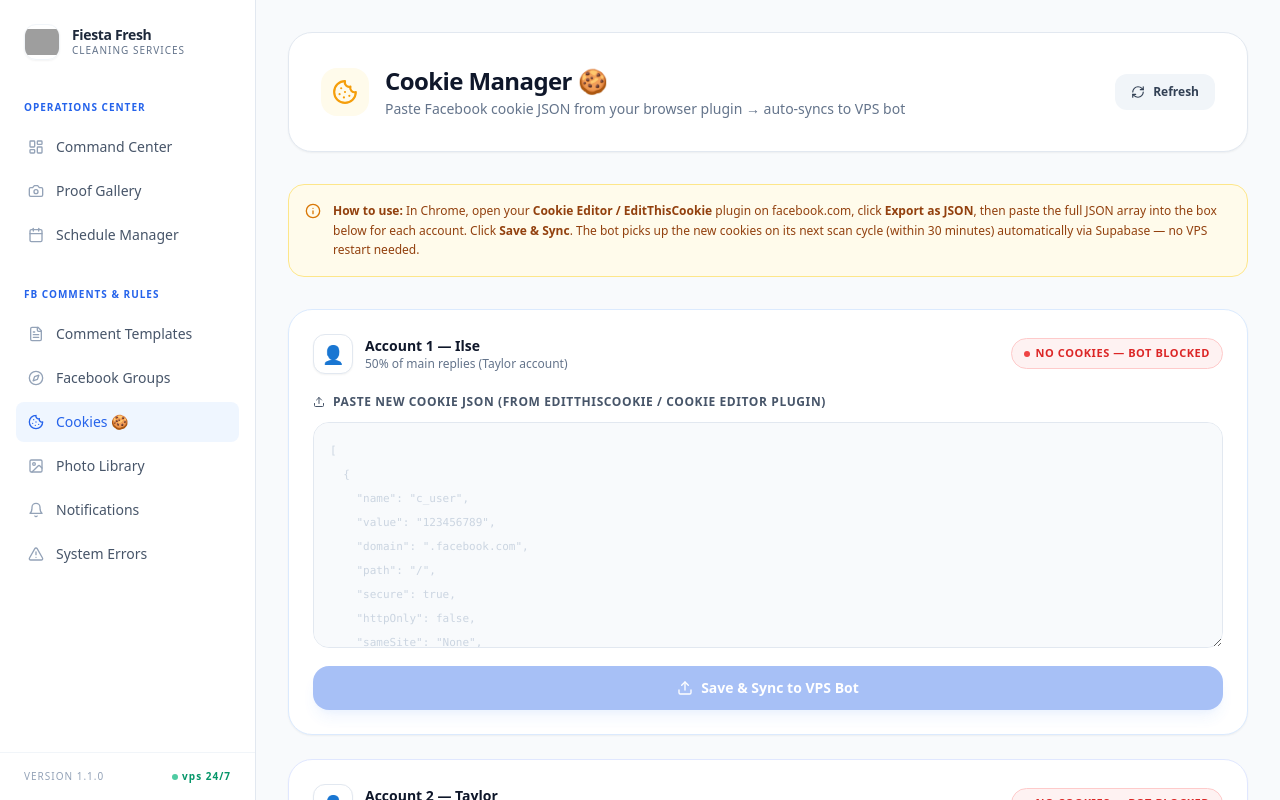
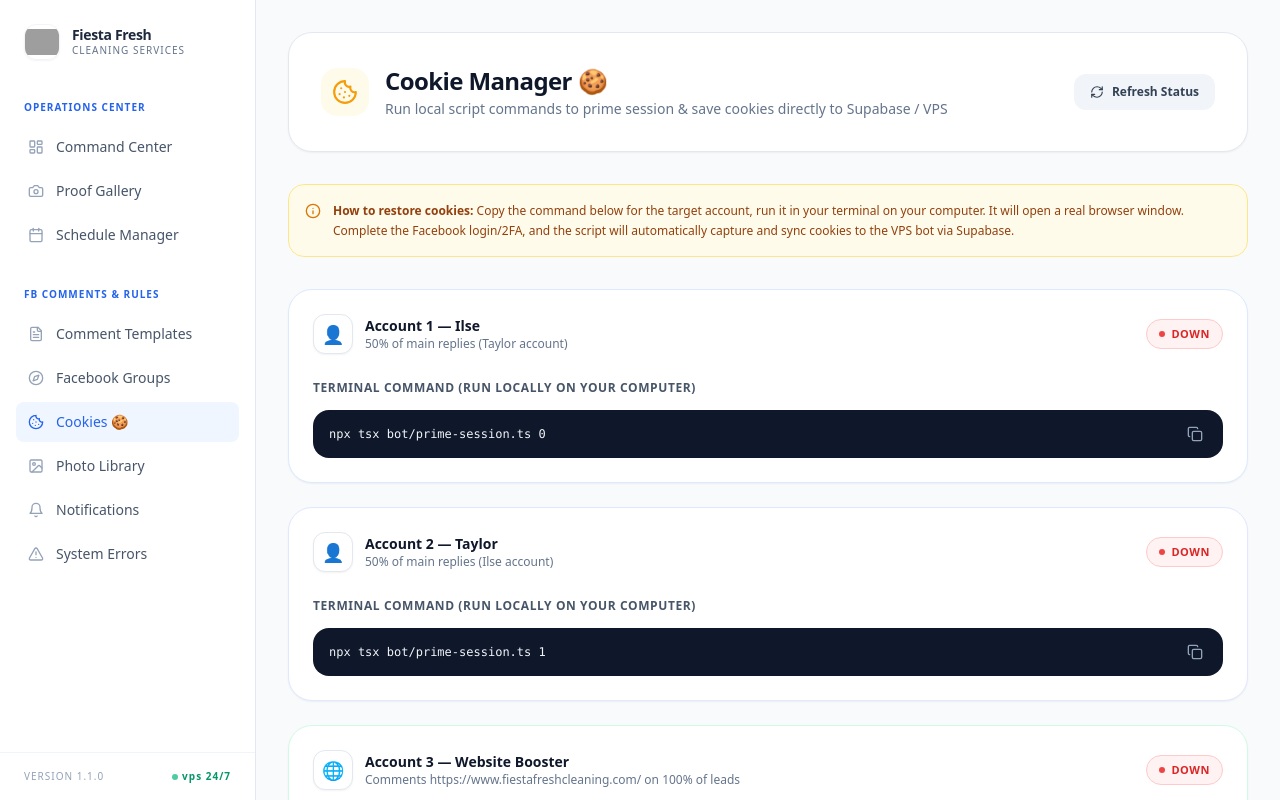
Before and after one commit to support897/Fiesta-Fresh-Comments-Automation, a Next.js app in the folder dashboard/: page /cookies in a window 1280 px wide. Built offline with nearby package versions, Linux system fonts and the light colour scheme; no server answers; the database is empty; grey boxes are pictures that could not be loaded.

Commit message:
feat: show copyable terminal command for priming cookies instead of JSON paste area

```diff
--- a/dashboard/src/app/cookies/page.tsx
+++ b/dashboard/src/app/cookies/page.tsx
@@ -178,6 +178,20 @@
     emerald: "bg-emerald-600 hover:bg-emerald-700 shadow-emerald-500/20",
   };
 
+  const commandsMap: Record<string, string> = {
+    "ilse2taylor@gmail.com": "npx tsx bot/prime-session.ts 0",
+    "projects.reports.ilse@gmail.com": "npx tsx bot/prime-session.ts 1",
+    "account3": "npx tsx bot/save_account3_session.ts",
+  };
+
+  const [copiedKey, setCopiedKey] = useState<string | null>(null);
+
+  const handleCopyCommand = (key: string, cmd: string) => {
+    navigator.clipboard.writeText(cmd);
+    setCopiedKey(key);
+    setTimeout(() => setCopiedKey(null), 2000);
+  };
+
   return (
     <div className="space-y-8 animate-in fade-in duration-700 font-sans">
       {/* Header */}
@@ -192,7 +206,7 @@
                 Cookie Manager 🍪
               </h1>
               <p className="text-sm text-slate-500 font-medium mt-0.5">
-                Paste Facebook cookie JSON from your browser plugin → auto-syncs to VPS bot
+                Run local script commands to prime session &amp; save cookies directly to Supabase / VPS
               </p>
             </div>
           </div>
@@ -202,7 +216,7 @@
             className="bg-slate-100 hover:bg-slate-200 text-slate-700 px-4 py-2.5 rounded-xl font-bold text-xs flex items-center gap-2 transition-all disabled:opacity-50 self-start md:self-auto"
           >
             <RefreshCw size={14} className={isLoading ? "animate-spin" : ""} />
-            Refresh
+            Refresh Status
           </button>
         </div>
       </div>
@@ -211,12 +225,7 @@
       <div className="bg-amber-50 border border-amber-200 rounded-2xl p-4 flex items-start gap-3">
         <Info size={16} className="text-amber-600 shrink-0 mt-0.5" />
         <div className="text-xs text-amber-800 leading-relaxed">
-          <strong>How to use:</strong> In Chrome, open your{" "}
-          <strong>Cookie Editor / EditThisCookie</strong> plugin on facebook.com, click{" "}
-          <strong>Export as JSON</strong>, then paste the full JSON array into the box below for
-          each account. Click <strong>Save &amp; Sync</strong>. The bot picks up the new cookies on
-          its next scan cycle (within 30 minutes) automatically via Supabase — no VPS restart
-          needed.
+          <strong>How to restore cookies:</strong> Copy the command below for the target account, run it in your terminal on your computer. It will open a real browser window. Complete the Facebook login/2FA, and the script will automatically capture and sync cookies to the VPS bot via Supabase.
         </div>
       </div>
 
@@ -226,9 +235,8 @@
           const session = sessions[account.supabaseEmail];
           const cookieCount = session?.cookies?.length ?? 0;
           const isConnected = cookieCount > 0;
-          const uploadState = uploadStates[account.key] || "idle";
-          const uploadError = uploadErrors[account.key] || "";
           const isJsonVisible = showJson[account.key] ?? false;
+          const command = commandsMap[account.supabaseEmail] || "";
 
           return (
             <div
@@ -261,14 +269,21 @@
                         isConnected ? "bg-emerald-500 animate-pulse" : "bg-red-500"
                       }`}
                     />
-                    {isConnected ? `${cookieCount} cookies active` : "No cookies — bot blocked"}
+                    {isConnected ? "Active" : "Down"}
                   </span>
 
                   {/* Cookie count badge */}
+                  {isConnected && (
+                    <span className="inline-flex items-center gap-1 px-2.5 py-1 rounded-full text-[10px] font-semibold text-slate-500 bg-slate-50 border border-slate-200">
+                      Active: {cookieCount} cookies
+                    </span>
+                  )}
+
+                  {/* Update timestamp */}
                   {session?.updated_at && (
                     <span className="inline-flex items-center gap-1 px-2.5 py-1 rounded-full text-[10px] font-semibold text-slate-500 bg-slate-50 border border-slate-200">
                       <Clock size={10} />
-                      Updated {new Date(session.updated_at).toLocaleString()}
+                      Synced {new Date(session.updated_at).toLocaleString()}
                     </span>
                   )}
                 </div>
@@ -280,7 +295,7 @@
                   <div className="flex items-center justify-between px-4 py-2.5 border-b border-slate-100 bg-slate-50/50">
                     <span className="text-[11px] font-bold text-slate-500 uppercase tracking-wider flex items-center gap-1.5">
                       <ShieldCheck size={12} className="text-emerald-500" />
-                      Active Cookies ({cookieCount})
+                      Active Session Metadata
                     </span>
                     <div className="flex items-center gap-2">
                       <button
@@ -299,16 +314,16 @@
                         onClick={() => handleClearSession(account.key, account.supabaseEmail)}
                         className="text-[11px] text-red-500 hover:text-red-700 font-semibold flex items-center gap-1 transition-colors"
                       >
-                        <Trash2 size={11} /> Clear
+                        <Trash2 size={11} /> Force Logout
                       </button>
                     </div>
                   </div>
                   {isJsonVisible && (
-                    <pre className="p-4 text-[10px] text-slate-700 overflow-x-auto max-h-40 font-mono leading-relaxed">
-                      {JSON.stringify(session?.cookies?.slice(0, 5), null, 2)}
-                      {(session?.cookies?.length ?? 0) > 5 && (
+                    <pre className="p-4 text-[10px] text-slate-700 overflow-x-auto max-h-40 font-mono leading-relaxed bg-slate-50">
+                      {JSON.stringify(session?.cookies?.slice(0, 3), null, 2)}
+                      {(session?.cookies?.length ?? 0) > 3 && (
                         <span className="text-slate-400">
-                          {"\n"}... +{(session?.cookies?.length ?? 0) - 5} more cookies
+                          {"\n"}... +{(session?.cookies?.length ?? 0) - 3} more cookies
                         </span>
                       )}
                     </pre>
@@ -316,55 +331,25 @@
                 </div>
               )}
 
-              {/* JSON Paste Area */}
+              {/* Command Box Area */}
               <div className="space-y-3">
-                <label className="text-xs font-bold text-slate-600 uppercase tracking-wider flex items-center gap-2">
-                  <Upload size={12} />
-                  Paste New Cookie JSON (from EditThisCookie / Cookie Editor plugin)
+                <label className="text-xs font-bold text-slate-600 uppercase tracking-wider">
+                  Terminal Command (Run locally on your computer)
                 </label>
-                <textarea
-                  id={`cookie-input-${account.key}`}
-                  value={jsonInputs[account.key] || ""}
-                  onChange={(e) =>
-                    setJsonInputs((prev) => ({ ...prev, [account.key]: e.target.value }))
-                  }
-                  placeholder={`[\n  {\n    "name": "c_user",\n    "value": "123456789",\n    "domain": ".facebook.com",\n    "path": "/",\n    "secure": true,\n    "httpOnly": false,\n    "sameSite": "None",\n    "expires": 1799999999\n  },\n  ...\n]`}
-                  rows={8}
-                  className="w-full font-mono text-[11px] p-4 bg-slate-50 border border-slate-200 rounded-2xl text-slate-800 placeholder:text-slate-300 focus:outline-none focus:border-blue-400 focus:ring-2 focus:ring-blue-100 resize-y transition-all"
-                />
-
-                {/* Error message */}
-                {uploadError && (
-                  <div className="flex items-start gap-2 p-3 bg-red-50 border border-red-200 rounded-xl text-xs text-red-700">
-                    <AlertCircle size={14} className="shrink-0 mt-0.5" />
-                    <span>{uploadError}</span>
-                  </div>
-                )}
-
-                {/* Success message */}
-                {uploadState === "success" && (
-                  <div className="flex items-center gap-2 p-3 bg-emerald-50 border border-emerald-200 rounded-xl text-xs text-emerald-700 font-semibold">
-                    <CheckCircle2 size={14} />
-                    ✅ Cookies saved to Supabase! Bot will pick them up on the next scan cycle
-                    (within 30 min).
-                  </div>
-                )}
-
-                {/* Save button */}
-                <button
-                  id={`save-cookie-${account.key}`}
-                  onClick={() => handleUpload(account.key, account.supabaseEmail)}
-                  disabled={uploadState === "loading" || !jsonInputs[account.key]?.trim()}
-                  className={`w-full py-3 rounded-2xl text-white text-sm font-bold flex items-center justify-center gap-2 transition-all shadow-lg disabled:opacity-40 disabled:cursor-not-allowed ${buttonMap[account.color]}`}
-                >
-                  {uploadState === "loading" ? (
-                    <><RefreshCw size={16} className="animate-spin" /> Saving to Supabase...</>
-                  ) : uploadState === "success" ? (
-                    <><CheckCircle2 size={16} /> Synced!</>
-                  ) : (
-                    <><Upload size={16} /> Save &amp; Sync to VPS Bot</>
-                  )}
-                </button>
+                <div className="relative flex items-center bg-slate-900 text-slate-100 p-4 rounded-2xl font-mono text-xs overflow-x-auto select-all pr-12">
+                  <span>{command}</span>
+                  <button
+                    onClick={() => handleCopyCommand(account.key, command)}
+                    className="absolute right-3 top-1/2 -translate-y-1/2 p-2 hover:bg-slate-800 rounded-lg text-slate-400 hover:text-slate-100 transition-colors"
+                    title="Copy Command"
+                  >
+                    {copiedKey === account.key ? (
+                      <CheckCircle2 size={16} className="text-emerald-500" />
+                    ) : (
+                      <Copy size={16} />
+                    )}
+                  </button>
+                </div>
               </div>
             </div>
           );
@@ -373,10 +358,7 @@
 
       {/* Footer note */}
       <div className="bg-slate-50 border border-slate-200 rounded-2xl p-4 text-xs text-slate-500 leading-relaxed">
-        <strong className="text-slate-700">🔄 How sync works:</strong> Cookies are saved to the
-        Supabase <code className="bg-slate-100 px-1 rounded text-[10px]">sessions</code> table. The
-        VPS bot reads fresh cookies from Supabase at the start of each scan cycle. No manual VPS
-        restart needed — it automatically uses the new session on its next run (within 30 minutes).
+        <strong className="text-slate-700">🔄 Auto-Down Sync:</strong> If Facebook invalidates these cookies at any point, the VPS bot automatically detects it, clears them from the database, and marks the status here as <code className="bg-red-100 text-red-700 px-1 rounded text-[10px]">Down</code> in real-time. Simply copy and run the terminal command above to restore active status.
       </div>
     </div>
   );
```
